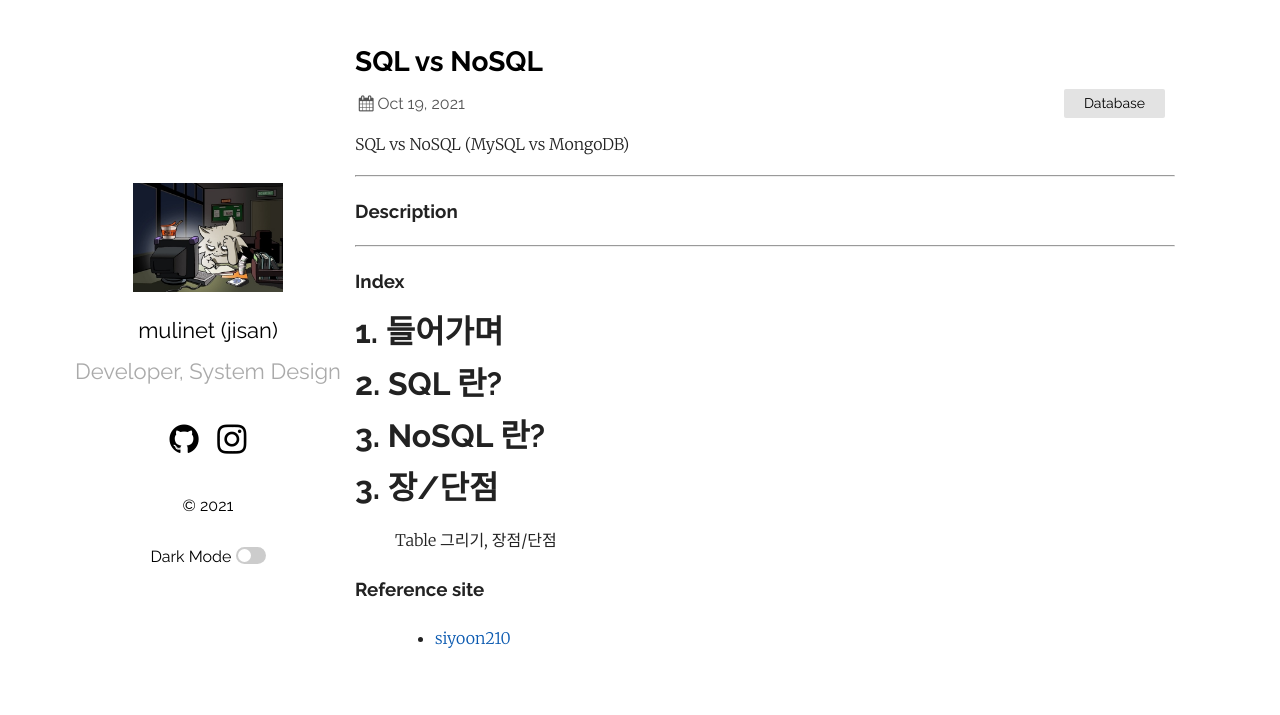
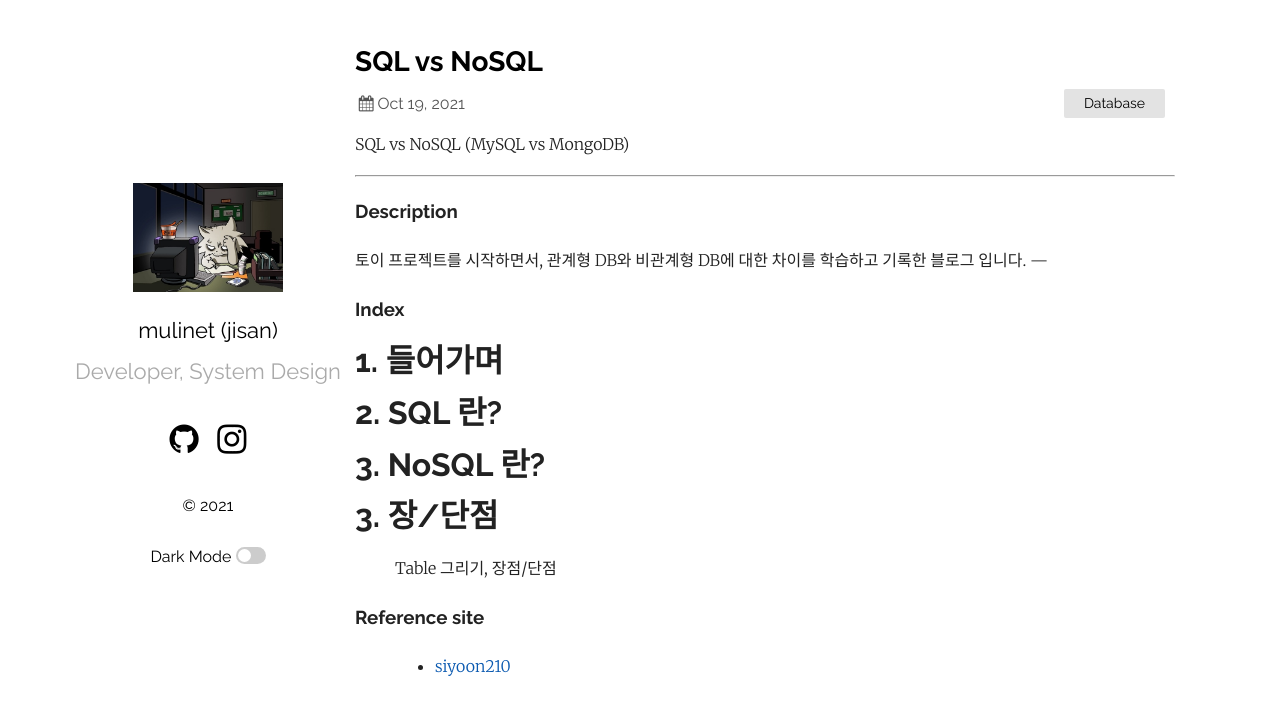
Before and after one commit to mulinet/mulinet.github.io, a Jekyll site: the page built from _posts/2021-10-19-SQLvsNoSQL.markdown, in a window 1280 px wide. Shown: the top 715 px of the page. Built offline with Jekyll 4.4.1, drawn with Linux system fonts in a browser that asks for light colours.

Commit message:
Update 2021-10-19-SQLvsNoSQL.markdown

```diff
--- a/_posts/2021-10-19-SQLvsNoSQL.markdown
+++ b/_posts/2021-10-19-SQLvsNoSQL.markdown
@@ -8,7 +8,7 @@ SQL vs NoSQL (MySQL vs MongoDB)
 
 ---
 ### Description
-
+토이 프로젝트를 시작하면서, 관계형 DB와 비관계형 DB에 대한 차이를 학습하고 기록한 블로그 입니다.
 ---
 ### Index
 # 1. 들어가며
```
